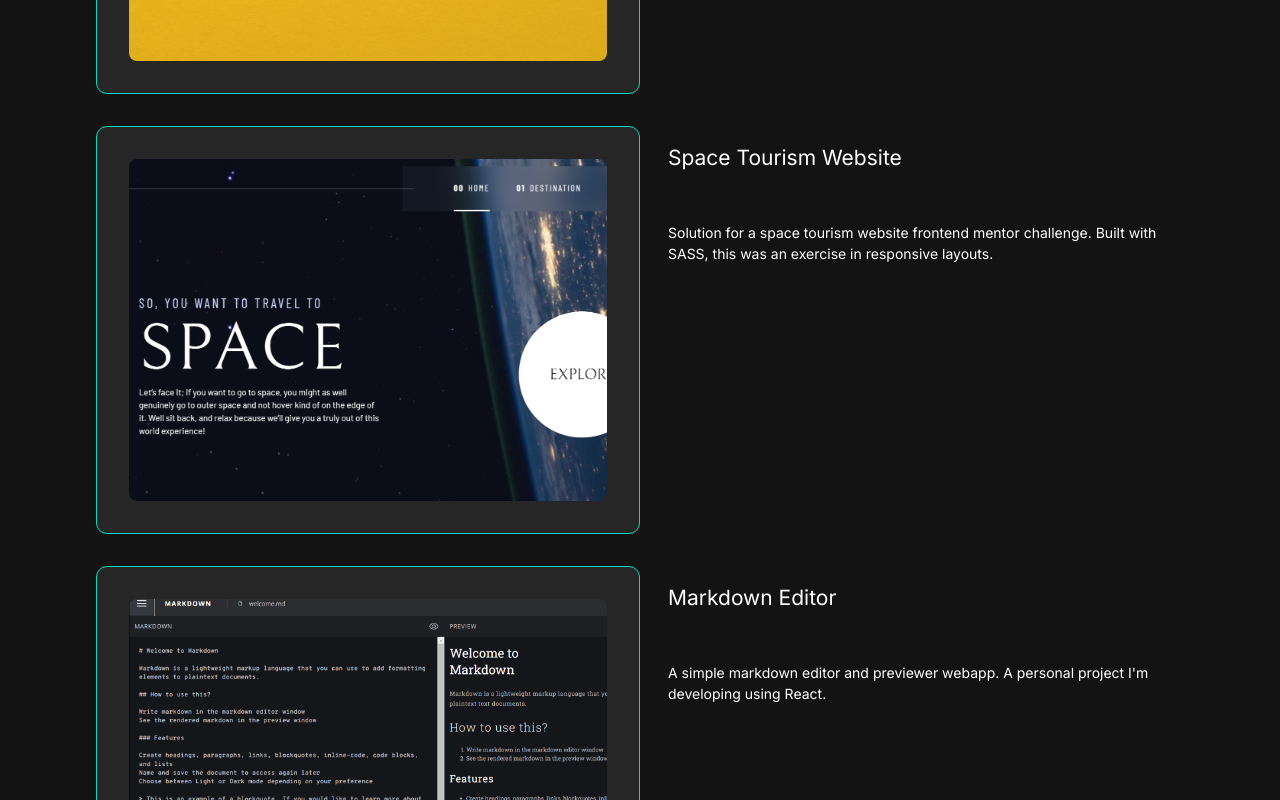
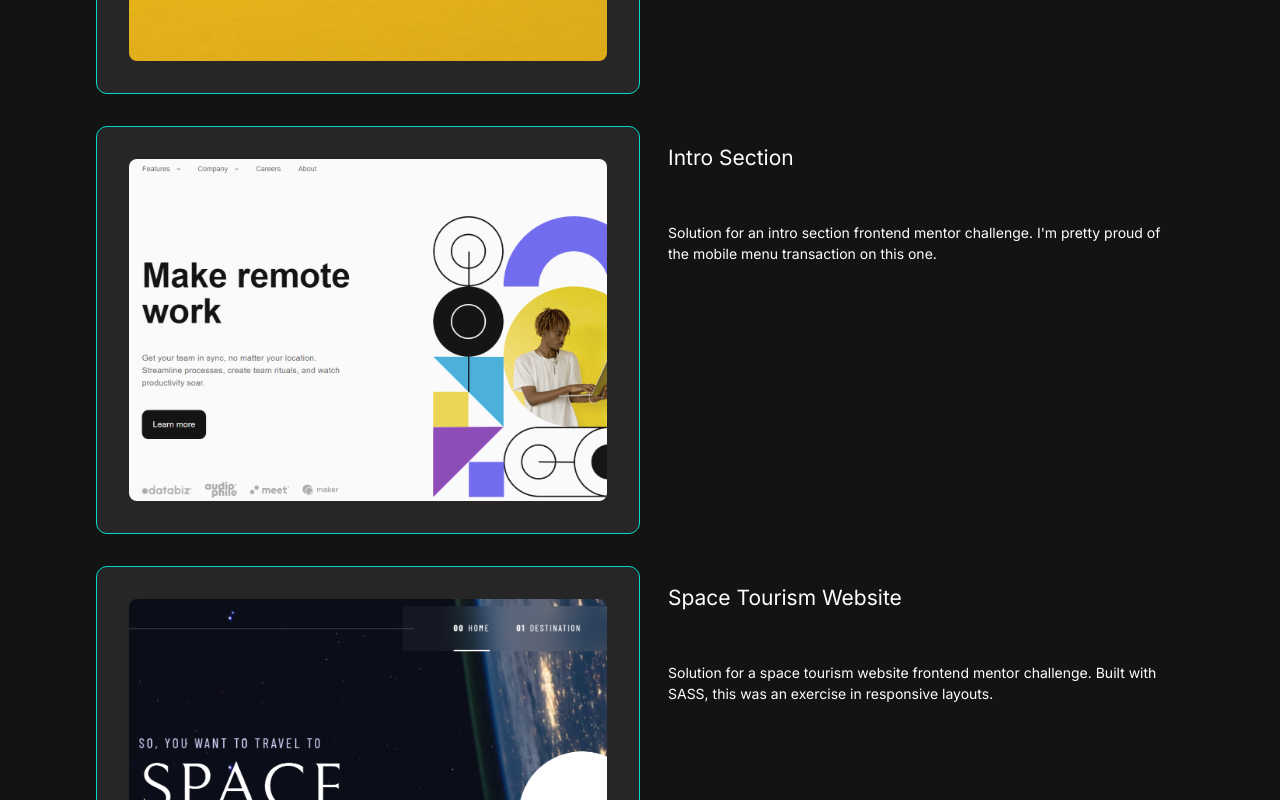
Before and after one commit to nathanieladiah/nathanieladiah.github.io, a React (Vite) app: page / in a window 1280 px wide. Shown: the part 1960-2760 px from the top of the page. Built offline with nearby package versions, Linux system fonts and the light colour scheme; a web font is replaced by a local one.

Commit message:
Reorder the projects

```diff
--- a/src/components/WorkSection/portfolio.js
+++ b/src/components/WorkSection/portfolio.js
@@ -21,6 +21,15 @@ const projects = [
     githubLink: "https://github.com/nathanieladiah/blogs",
   },
   {
+    image: intro,
+    mobileImage: introMobile,
+    title: "Intro Section",
+    description:
+      "Solution for an intro section frontend mentor challenge. I'm pretty proud of the mobile menu transaction on this one.",
+    liveLink: "https://adiah-frontend-mentor.github.io/intro-section/",
+    githubLink: "https://github.com/adiah-frontend-mentor/intro-section",
+  },
+  {
     image: space,
     mobileImage: spaceMobile,
     title: "Space Tourism Website",
@@ -37,15 +46,6 @@ const projects = [
       "A simple markdown editor and previewer webapp. A personal project I'm developing using React.",
     liveLink: null,
     githubLink: null,
-  },
-  {
-    image: intro,
-    mobileImage: introMobile,
-    title: "Intro Section",
-    description:
-      "Solution for an intro section frontend mentor challenge. I'm pretty proud of the mobile menu transaction on this one.",
-    liveLink: "https://adiah-frontend-mentor.github.io/intro-section/",
-    githubLink: "https://github.com/adiah-frontend-mentor/intro-section",
   },
   {
     image: interior,
```
